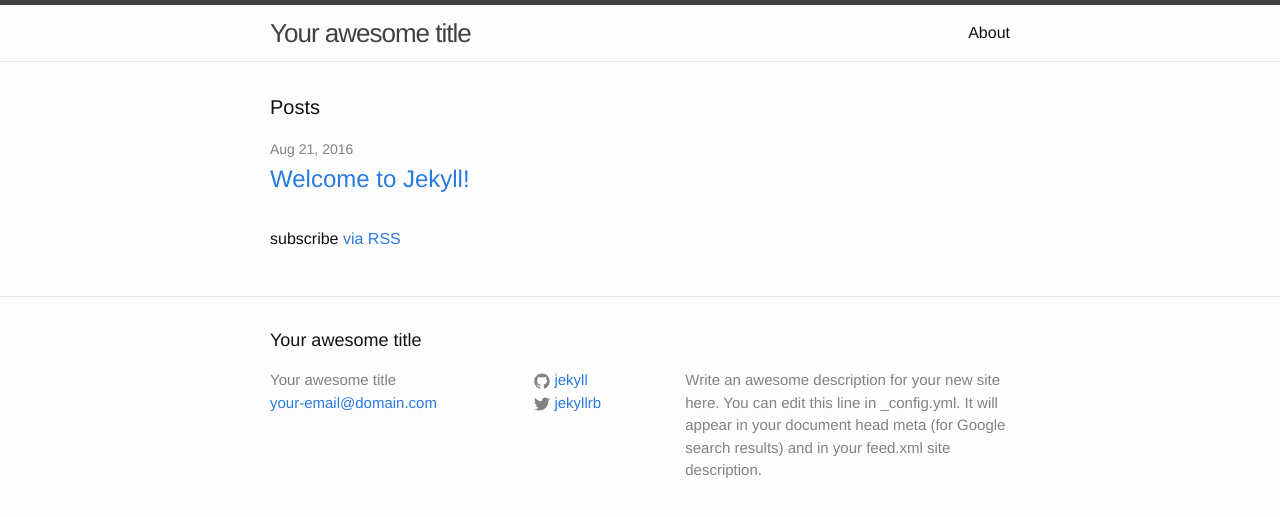
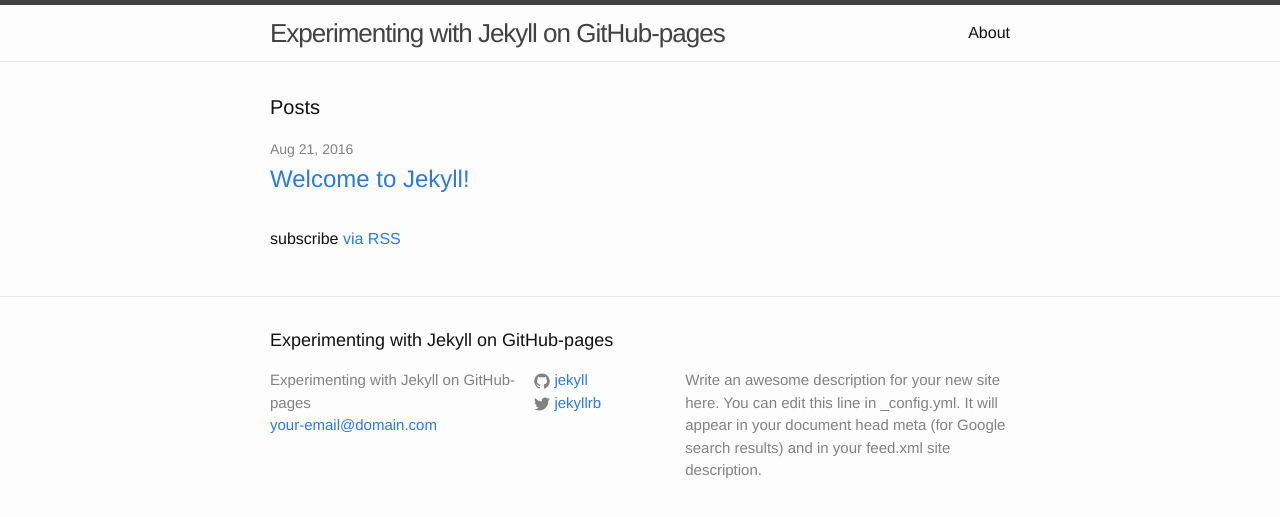
Before and after one commit to b-brankovics/b-brankovics.github.io, a Jekyll site: the page built from index.html, in a window 1280 px wide. Shown: the top 517 px of the page. Built offline with Jekyll 4.4.1, drawn with Linux system fonts in a browser that asks for light colours.

Commit message:
updated name

```diff
--- a/_config.yml
+++ b/_config.yml
@@ -6,7 +6,7 @@
 # 'jekyll serve'. If you change this file, please restart the server process.
 
 # Site settings
-title: Your awesome title
+title: Experimenting with Jekyll on GitHub-pages
 email: your-email@domain.com
 description: > # this means to ignore newlines until "baseurl:"
   Write an awesome description for your new site here. You can edit this
```
